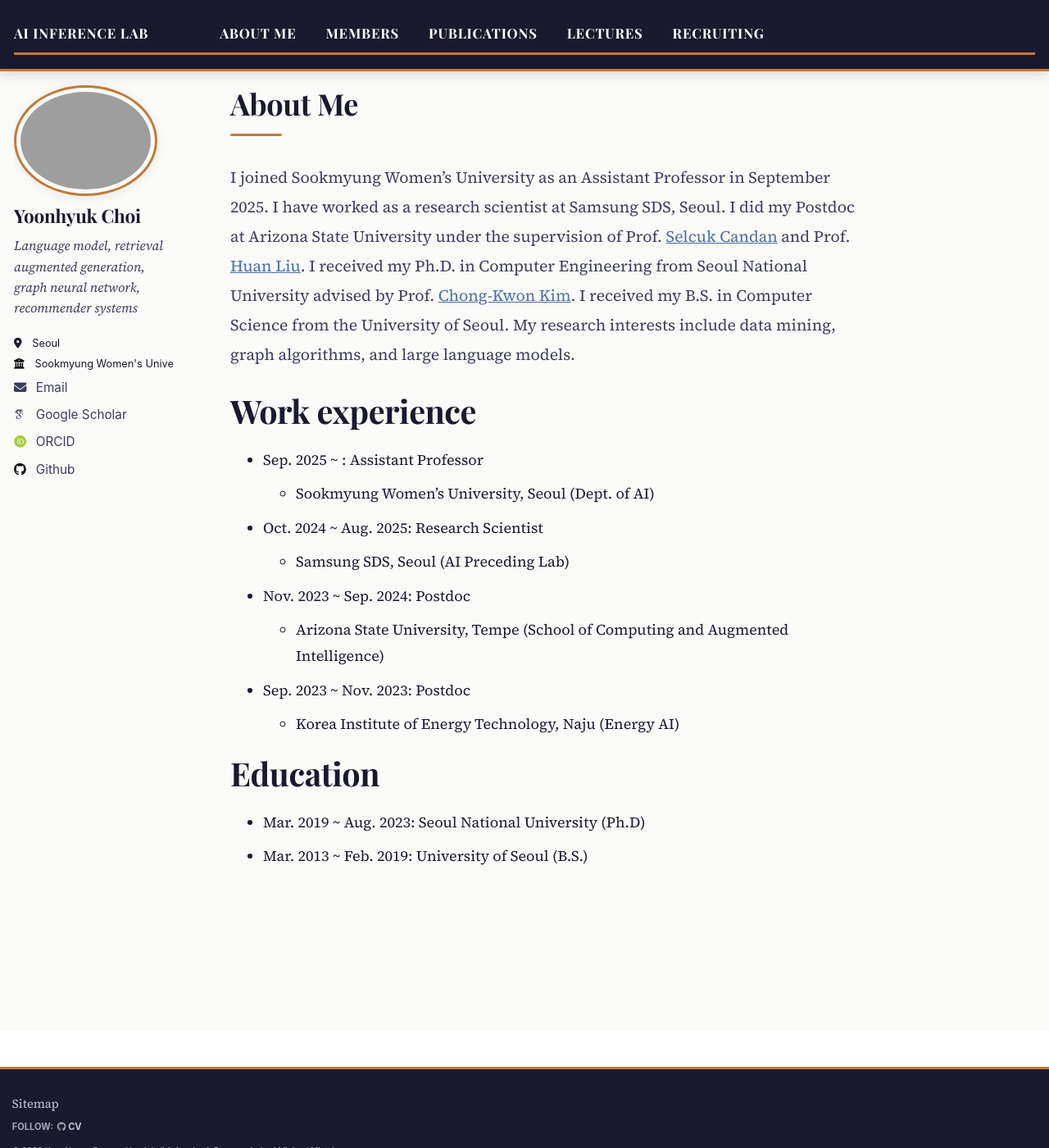
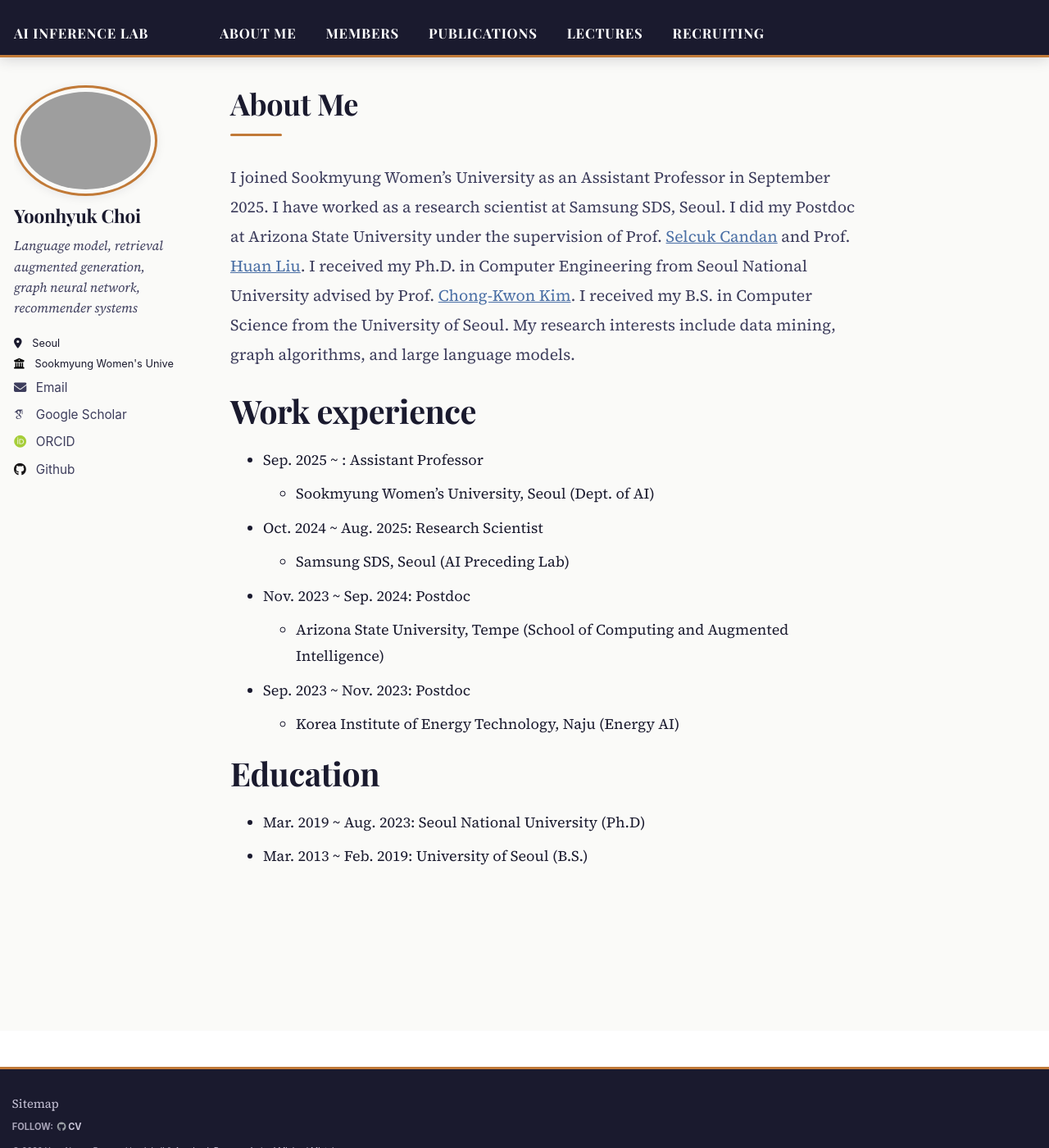
Before and after one commit to ChoiYoonHyuk/ChoiYoonHyuk.github.io, a Jekyll site: the page built from _pages/about.md, in a window 1280 px wide and 1400 px high. Shown: the whole window at 82% size. Built offline with Jekyll 4.4.1, drawn with Linux system fonts in a browser that asks for light colours; some web fonts are replaced.

Commit message:
Update custom.css

```diff
--- a/assets/css/custom.css
+++ b/assets/css/custom.css
@@ -90,12 +90,29 @@ a:hover {
 /* ----------------------------------------------------------
    5. MASTHEAD / NAVIGATION BAR
    ---------------------------------------------------------- */
-.masthead,
-.masthead__inner-wrap,
-nav.greedy-nav {
+.masthead {
   background: #1a1a2e !important;
   border-bottom: 3px solid #c17a38 !important;
   box-shadow: 0 2px 16px rgba(26,26,46,0.18);
+}
+
+.masthead__inner-wrap {
+  background: transparent !important;
+  border: none !important;
+  box-shadow: none !important;
+}
+
+nav.greedy-nav {
+  background: transparent !important;
+  border: none !important;
+  box-shadow: none !important;
+}
+
+/* 햄버거 메뉴(모바일) 드롭다운도 동일 배경 */
+.greedy-nav__toggle,
+.greedy-nav .hidden-links {
+  background: #1a1a2e !important;
+  border-color: #c17a38 !important;
 }
 
 /* 메뉴 글씨 — 흰색으로 명확하게 */
```
